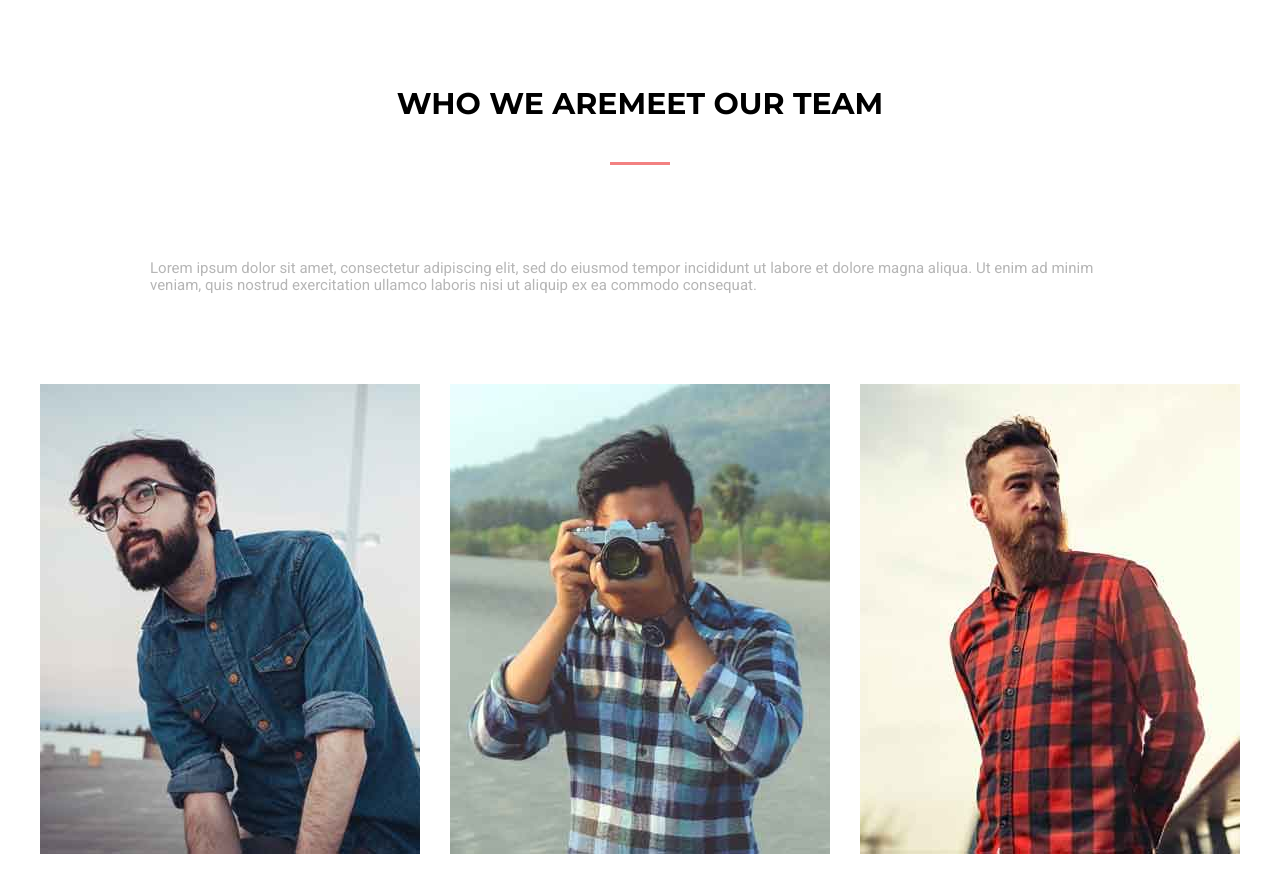
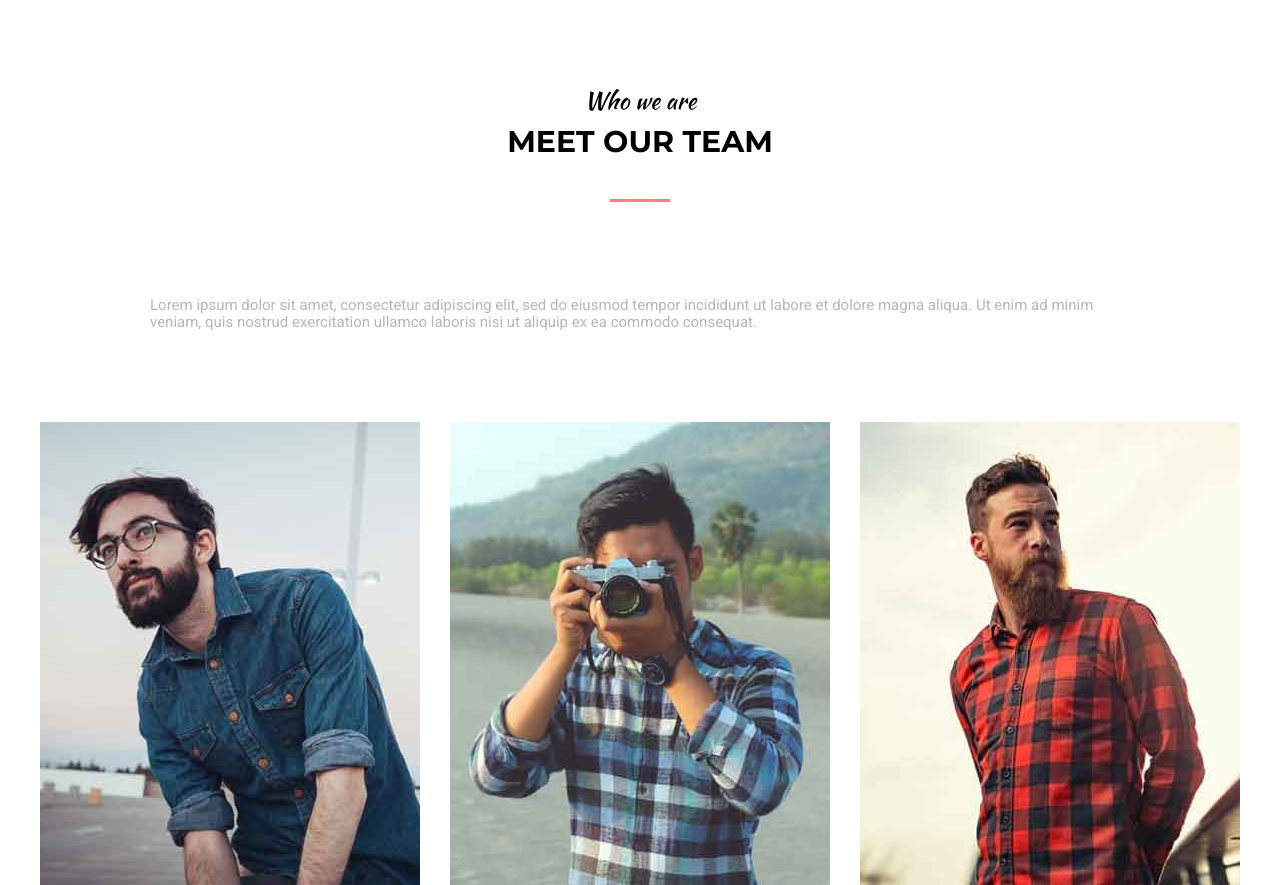
Before and after one commit to SashaPashuk/goit-fe-course, a plain HTML site: page module-10/index.html in a window 1280 px wide. Shown: the part 1613-2498 px from the top of the page. Drawn offline with Linux system fonts and the light colour scheme.

Commit message:
initial commit

```diff
--- a/module-10/index.html
+++ b/module-10/index.html
@@ -119,7 +119,7 @@
       <section>
         <div class="section team container">
           <h2 class="section__title">
-            <span class="ssection__subtitle">Who we are</span>meet our team
+            <span class="section__subtitle">Who we are</span>meet our team
           </h2>
           <p class="team__text">
             Lorem ipsum dolor sit amet, consectetur adipiscing elit, sed do
```
